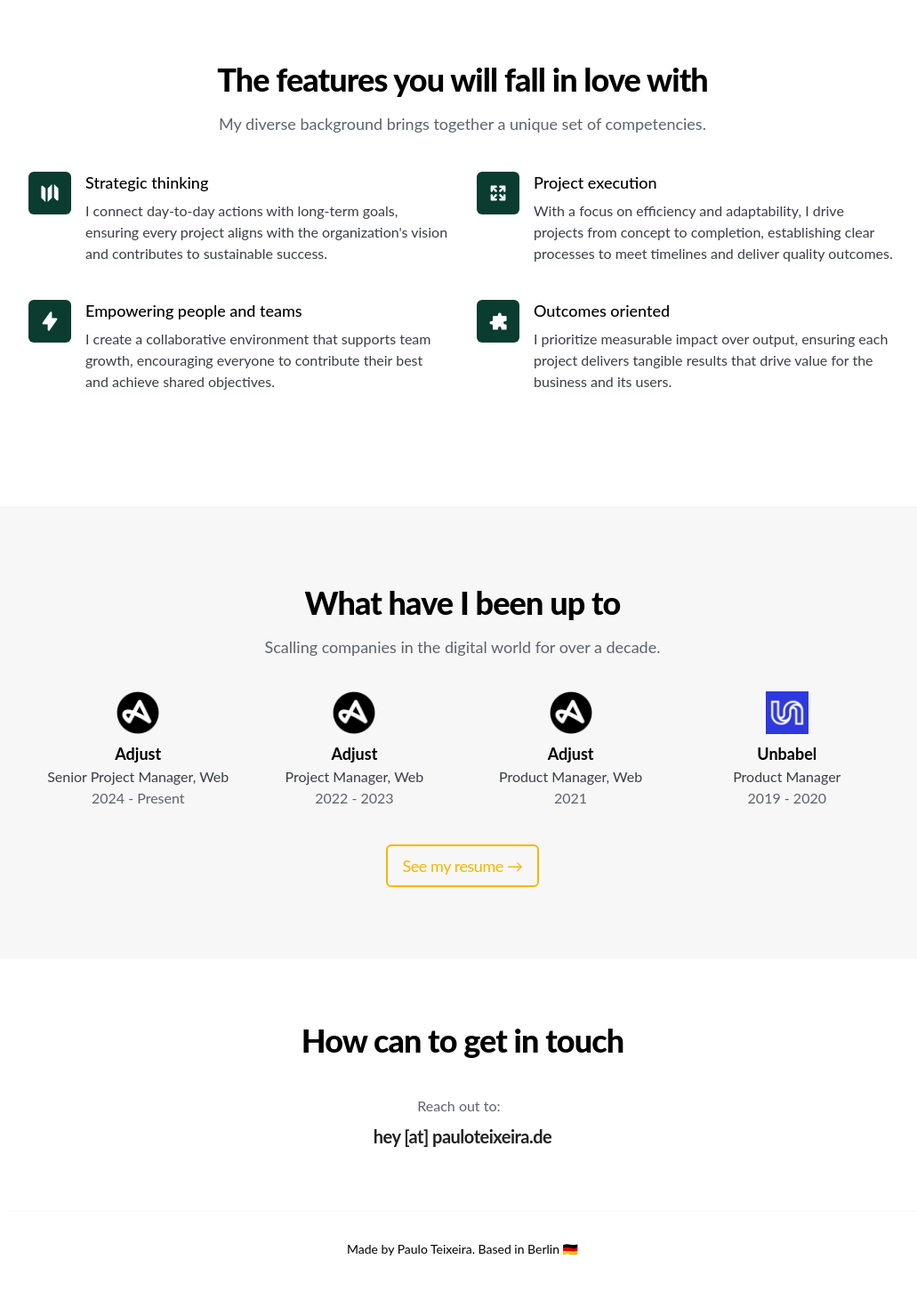
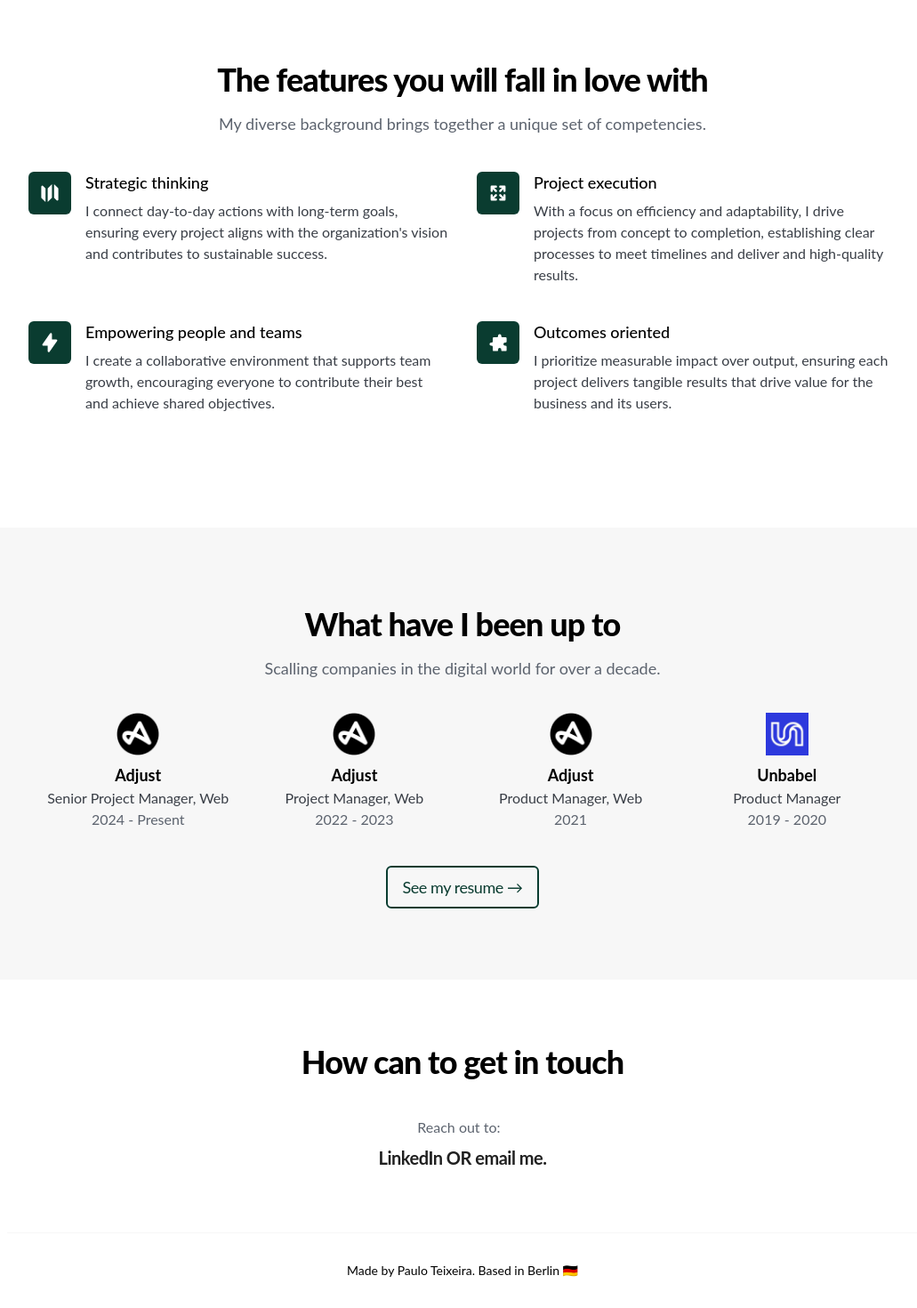
Before and after one commit to ftpaul/ftpaul, a Next.js app: page / in a window 1280 px wide. Shown: the part 591-2061 px from the top of the page at 89% size, without its empty margins (120-1151 px from the left). Before the commit the page ends 2037 px from the top, so only its background shows below. Built offline with nearby package versions, Linux system fonts and the light colour scheme.

Commit message:
content update

```diff
--- a/app/resume/page.tsx
+++ b/app/resume/page.tsx
@@ -30,7 +30,7 @@ export default async function ResumePage() {
 
           <h1 className="text-5xl xs:text-3xl font-bold text-gray-600 leading-none pt-4 pb-0 mb-0">
           <button className="focus:outline-none outline-none cursor-default hover:cursor-default" >
-                {content.name}<span className="font-black text-6xl xs:text-3xl text-yellow-600">.</span>
+                {content.name}<span className="font-black text-6xl xs:text-3xl text-green-600">.</span>
             </button>
           </h1>
           <h2 className="text-4xl xs:text-2xl font-normal text-gray-300 pb-4">{content.title}</h2>
@@ -119,7 +119,7 @@ export default async function ResumePage() {
 
     </div>
       <div className='w-full mt-4 xs:mt-0 xs:mb-4 text-center'>
-        <a href={content.download_link} target="_blank" className="text-yellow-600 hover:text-yellow-400 hover:border-b-4 border-b-2 text-lg font-bold transition duration-500 ">Download full CV (PDF)</a>
+        <a href={content.download_link} target="_blank" className="text-green-600 hover:text-green-400 hover:border-b-4 border-b-2 text-lg font-bold transition duration-500 ">Download full CV (PDF)</a>
       </div>
 
     </div>
--- a/components/Button.tsx
+++ b/components/Button.tsx
@@ -2,8 +2,8 @@ import Link from "next/link";
 
 const Button = ({ to, transparent, yellow, children }) => (
 
-  <Link className={(transparent && !yellow) ? `inline-flex text-lg font-bold tracking-tight border-yellow-600 border-b-2 text-white hover:border-white border-b-2 transition-colors duration-300 ease-in` :
-    ((transparent && yellow) ? `inline-flex items-center justify-center text-lg tracking-tight hover:text-white px-4 pt-2 pb-2 hover:bg-yellow-600 rounded-md bg-transparent border-2 border-yellow-600 text-yellow-600` :
+  <Link className={(transparent && !yellow) ? `inline-flex text-lg font-bold tracking-tight border-green-600 text-white hover:border-white border-b-2 transition-colors duration-300 ease-in` :
+    ((transparent && yellow) ? `inline-flex items-center justify-center text-lg tracking-tight hover:text-white px-4 pt-2 pb-2 hover:bg-green-600 rounded-md bg-transparent border-2 border-green-600 text-green-600` :
     `inline-flex items-center justify-center text-lg tracking-tight hover:text-gray-500 px-4 pt-2 pb-2 hover:bg-transparent rounded-md bg-white border-2 border-white text-gray-500`)}
     href={to}>
 
--- a/components/Contact.tsx
+++ b/components/Contact.tsx
@@ -1,5 +1,6 @@
-import react from "react"
+
 import Section from './Section'
+import Link from "next/link";
 
 
 const Contact = () => (
@@ -13,50 +14,10 @@ const Contact = () => (
       How can to get in touch
       </h3>
     </div>
-
-    <div className="mt-10 items-center">
-      {/* <ul className="md:grid md:grid-cols-2 md:gap-x-8 md:gap-y-10">
-            <li>
-              <div className="flex">
-                <div className="flex-shrink-0">
-                  <div className="flex items-center justify-center h-8 w-8 rounded-md bg-yellow-600 text-white">
-                  <svg viewBox="0 0 20 20" fill="currentColor" className="w-4 h-4">
-                      <path fillRule="evenodd" d="M11.3 1.046A1 1 0 0112 2v5h4a1 1 0 01.82 1.573l-7 10A1 1 0 018 18v-5H4a1 1 0 01-.82-1.573l7-10a1 1 0 011.12-.38z" clipRule="evenodd"></path>
-                  </svg>
-                  </div>
-                </div>
-                <div className="ml-4">
-                <h4 className="text-lg leading-6 font-medium text-gray-900">Connecting</h4>
-                  <p className="mt-2 text-base leading-6 text-gray-500">
-                  I believe in connecting deeply with humans and that we can learn with everyone. I am the peer who can help you to overcome your challenges.
-                  </p>
-                </div>
-              </div>
-            </li>
-            <li>
-              <div className="flex">
-                <div className="flex-shrink-0">
-                  <div className="flex items-center justify-center h-8 w-8 rounded-md bg-yellow-600 text-white">
-                  <svg viewBox="0 0 20 20" fill="currentColor" className="arrows-expand w-4 h-4">
-                        <path fillRule="evenodd" d="M3 4a1 1 0 011-1h4a1 1 0 010 2H6.414l2.293 2.293a1 1 0 11-1.414 1.414L5 6.414V8a1 1 0 01-2 0V4zm9 1a1 1 0 010-2h4a1 1 0 011 1v4a1 1 0 01-2 0V6.414l-2.293 2.293a1 1 0 11-1.414-1.414L13.586 5H12zm-9 7a1 1 0 012 0v1.586l2.293-2.293a1 1 0 111.414 1.414L6.414 15H8a1 1 0 010 2H4a1 1 0 01-1-1v-4zm13-1a1 1 0 011 1v4a1 1 0 01-1 1h-4a1 1 0 010-2h1.586l-2.293-2.293a1 1 0 111.414-1.414L15 13.586V12a1 1 0 011-1z" clipRule="evenodd"></path>
-                  </svg>
-                  </div>
-                </div>
-                <div className="ml-4">
-                  <h4 className="text-lg leading-6 font-medium text-gray-900">Mentoring</h4>
-                  <p className="mt-2 text-base leading-6 text-gray-500">
-                    I help individuals to have a meaningful career and to navigate through different contexts in their lives.
-                  </p>
-
-                </div>
-              </div>
-            </li>
-
-          </ul> */}
-          </div>
           <div className="mt-10 items-center text-center">
               <p className="text-base leading-7 text-gray-400"> Reach out to: &nbsp;</p>
-              <h2 className="text-xl leading-8 inline font-bold tracking-tight text-gray-600 sm:leading-10">hey [at] pauloteixeira.de</h2>
+              <h2 className="text-xl leading-8 inline font-bold tracking-tight text-gray-600 sm:leading-10">
+              <Link href="https://www.linkedin.com/in/ftpaul/">LinkedIn</Link> OR <Link mailto="hey+website@pauloteixeira.de">email me.</Link></h2>
             </div>
         </div></div>
   </Section>
--- a/components/Features.tsx
+++ b/components/Features.tsx
@@ -47,7 +47,7 @@ const Features = () => (
                 <div className="ml-4">
                 <h4 className="text-lg leading-6 font-medium text-gray-900">Project execution</h4>
                 <p className="mt-2 text-base leading-6 text-gray-500">
-                With a focus on efficiency and adaptability, I drive projects from concept to completion, establishing clear processes to meet timelines and deliver quality outcomes.
+                With a focus on efficiency and adaptability, I drive projects from concept to completion, establishing clear processes to meet timelines and deliver and high-quality results.
                 {/* With over 10 years of experience, I specialize in driving projects from concept to completion, optimizing processes, and adapting to evolving challenges to ensure timely delivery and high-quality results. */}
                 </p>
                 </div>
```
